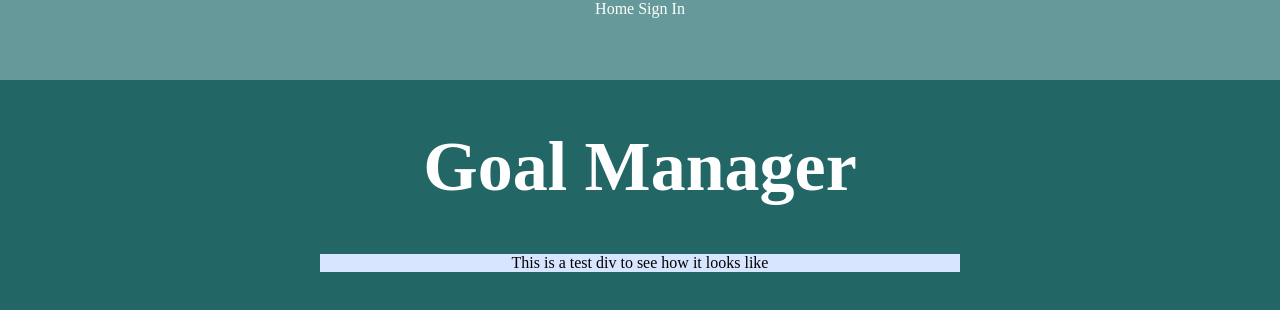
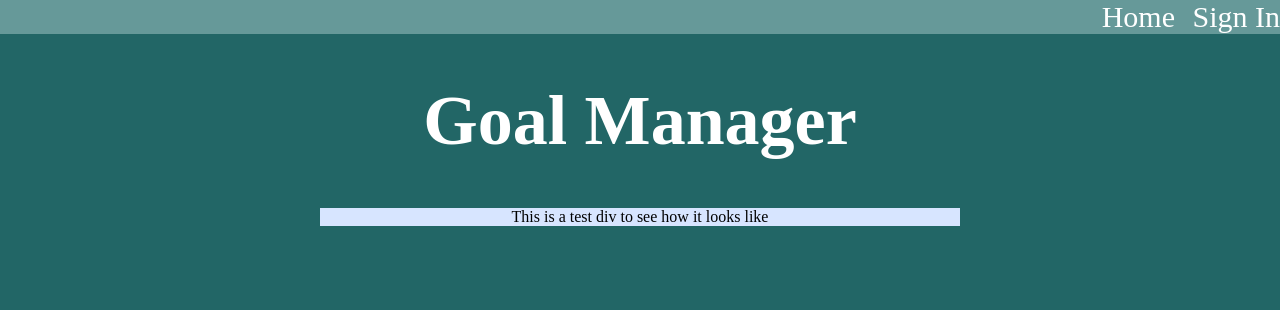
Before and after one commit to andytl/dubhacks-2014, a plain HTML site: page frontend/index.html in a window 1280 px wide. Drawn offline with Linux system fonts and the light colour scheme; a web font is replaced by a local one.

Commit message:
did some stuff

```diff
--- a/frontend/goal_manager.css
+++ b/frontend/goal_manager.css
@@ -21,14 +21,16 @@ ul {
 	list-style-type: none;
 	margin: 0;
 	padding: 0;
+	font-size: 30px;
+	text-align: right;
 }
 
 li {
+	padding-left: 10px;
 	display: inline;
 }
 .top_bar {
 	background-color: #669999;
-	height: 10%;
 	margin: 0px;
 }
 div.entry {
```
Also changed, not shown: frontend/index.html (+0 -1 lines).
